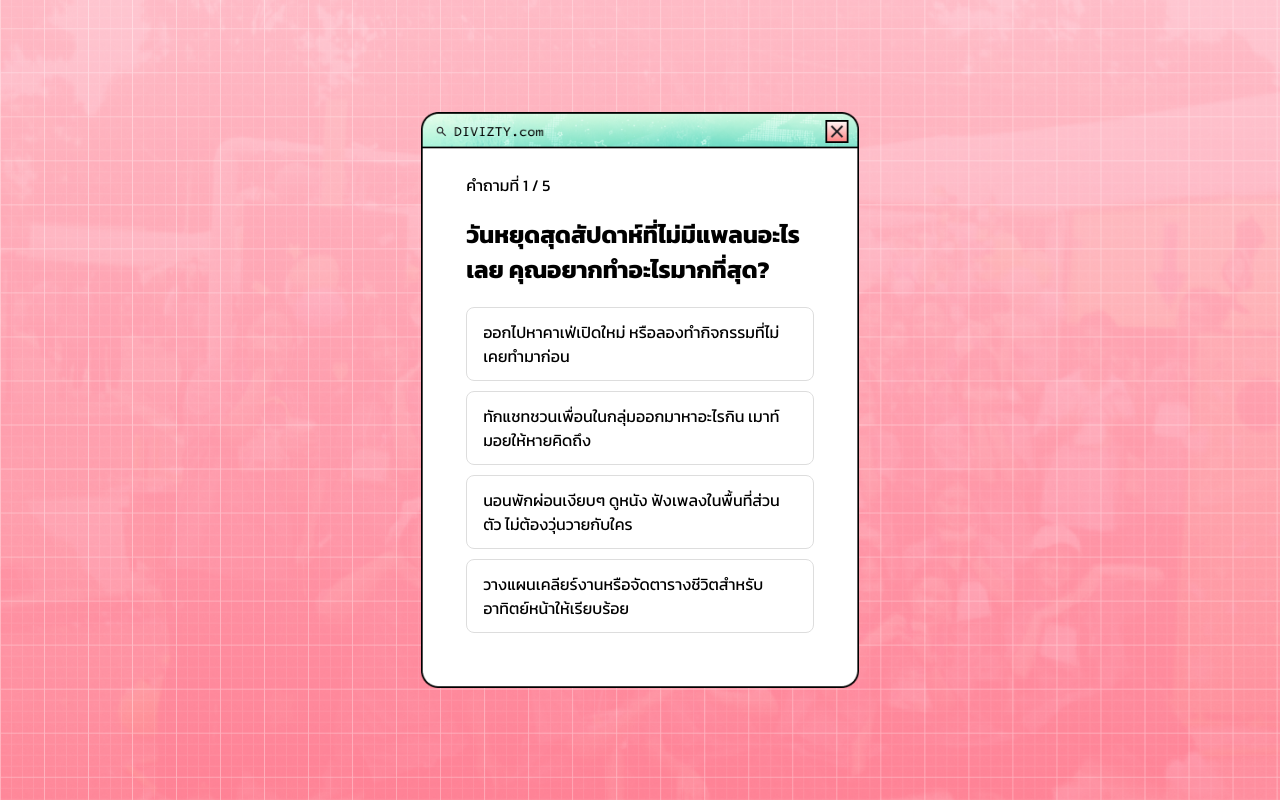
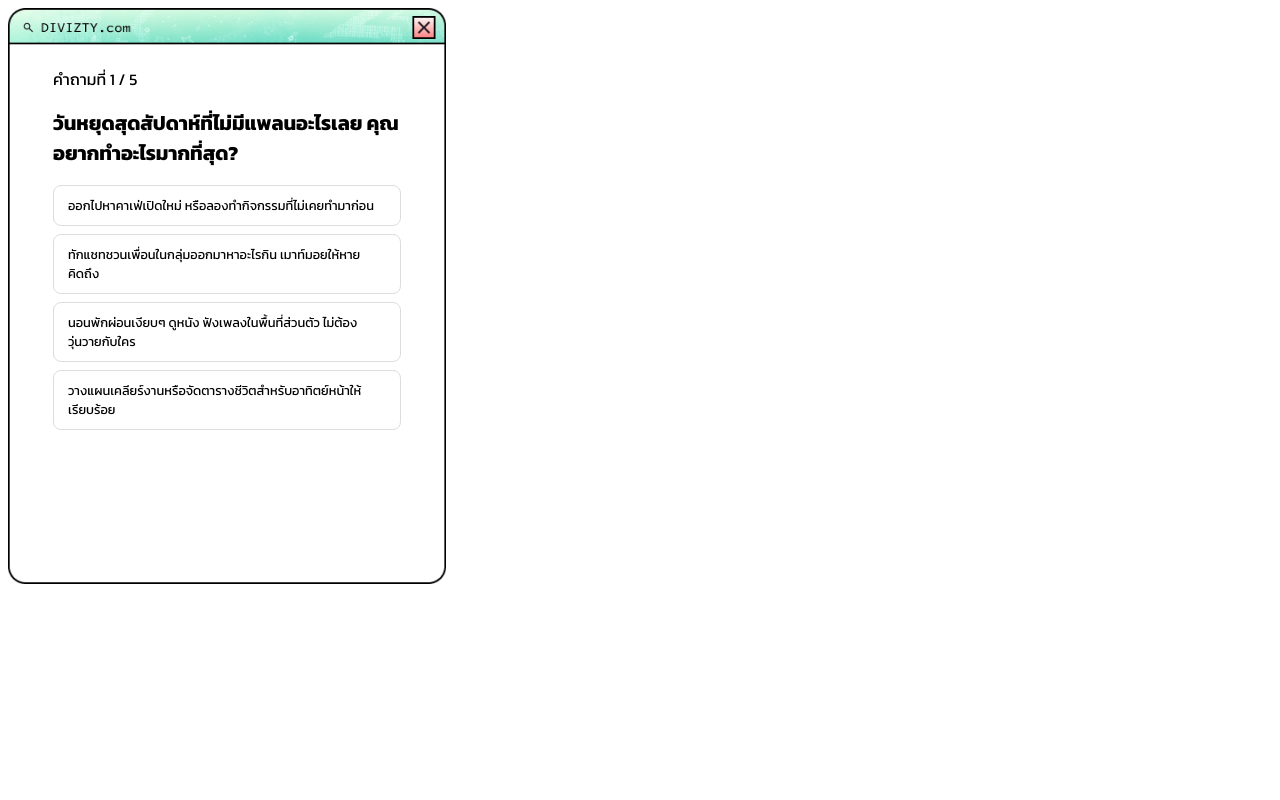
Before and after one commit to chnslittlew0rld/mbti-test, a plain HTML site: page index.html in a window 1280 px wide. Both pictures are taken after a click on the button "เริ่มทำแบบทดสอบ". Drawn offline with Linux system fonts and the light colour scheme.

Commit message:
update css

```diff
--- a/style.css
+++ b/style.css
@@ -1,24 +1,4 @@
-/* 1. ตั้งค่าหน้าจอหลักและบังคับฟอนต์ Kanit ทั้งหน้าเว็บ */
-body {
-    background-image: url('background.png');
-    background-size: cover;
-    background-position: center;
-    background-attachment: fixed;
-    background-color: #cccccc;
-
-    margin: 0;
-    padding: 0;
-    height: 100vh;
-    overflow: hidden;
-
-    display: flex;
-    justify-content: center;
-    align-items: center;
-
-    font-family: 'Kanit', sans-serif;
-}
-
-/* 2. กล่องหลัก (ล็อกสัดส่วนรูป box.png) */
+/* 1. กำหนดฟอนต์ให้ปรับขนาดตามสัดส่วนหน้าจอ/กล่องโดยอัตโนมัติ */
 .box {
     aspect-ratio: 494 / 650;
     height: 72vh;
@@ -36,31 +16,32 @@ body {
     font-family: 'Kanit', sans-serif;
 }
 
-/* 3. บังคับหัวข้อ ตัวอักษร และปุ่มทุกอันให้ใช้ฟอนต์ Kanit ชัวร์ๆ */
-h1, h2, h3, p, span, button, div {
-    font-family: 'Kanit', sans-serif;
+/* 2. ฟิกขนาดตัวอักษรให้ย่อ-ขยายตามความสูงของจอ (vh) หรือใช้ clamp() */
+.box h1 {
+    font-size: clamp(1.2rem, 3vh, 1.8rem); /* ขนาดหัวข้อใหญ่ จะย่อ/ขยายตามจอพอดี */
+    margin-top: 0;
 }
 
-/* คลาสสำหรับเรียกใช้ฟอนต์แบบเอียงและหนาปานกลาง */
-.kanit-medium-italic {
-    font-family: 'Kanit', sans-serif;
-    font-weight: 500;
-    font-style: italic;
+.box h2 {
+    font-size: clamp(1rem, 2.5vh, 1.4rem); /* ขนาดหัวข้อคำถาม */
 }
 
-.hidden {
-    display: none !important;
+.box p, .box span {
+    font-size: clamp(0.85rem, 1.8vh, 1.1rem); /* ขนาดข้อความทั่วไป */
 }
 
-/* 4. ตกแต่งปุ่มตัวเลือก */
+/* 3. ปรับปุ่มตัวเลือกให้ขนาดตัวหนังสือและปุ่มสัมพันธ์กับกล่อง */
 .option-btn {
     display: block;
     width: 100%;
-    padding: 12px 16px;
-    margin: 10px 0;
+    padding: 10px 14px;
+    margin: 8px 0;
     text-align: left;
     cursor: pointer;
-    font-size: 1rem;
+
+    /* ใช้ clamp() เพื่อให้ฟอนต์ในปุ่มย่อ-ขยายตามจอได้ ไม่ล้นกล่อง */
+    font-size: clamp(0.8rem, 1.6vh, 1rem);
+
     font-family: 'Kanit', sans-serif;
     background-color: #ffffff;
     border: 1px solid #ddd;
@@ -72,17 +53,21 @@ h1, h2, h3, p, span, button, div {
     background-color: #f2f2f2;
 }
 
+.hidden {
+    display: none !important;
+}
+
 .nav-buttons {
-    margin-top: 20px;
+    margin-top: 15px;
     display: flex;
     justify-content: space-between;
 }
 
 .debug-scores {
-    background: #f4f4f4;
-    padding: 12px;
-    margin: 15px 0;
-    font-size: 0.9rem;
-    border-radius: 4px;
+    background: rgba(244, 244, 244, 0.9);
+    padding: 8px;
+    margin: 10px 0;
+    font-size: clamp(0.7rem, 1.4vh, 0.9rem);
+    border-radius: 6px;
     font-family: 'Kanit', sans-serif;
 }
```
